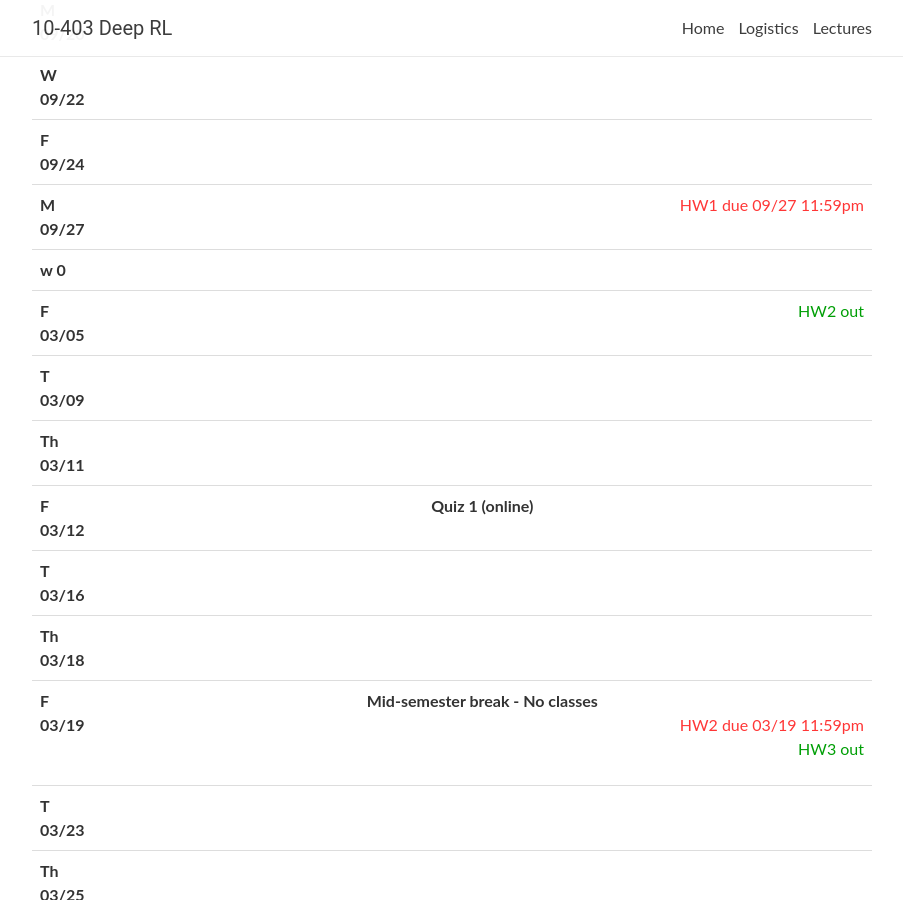
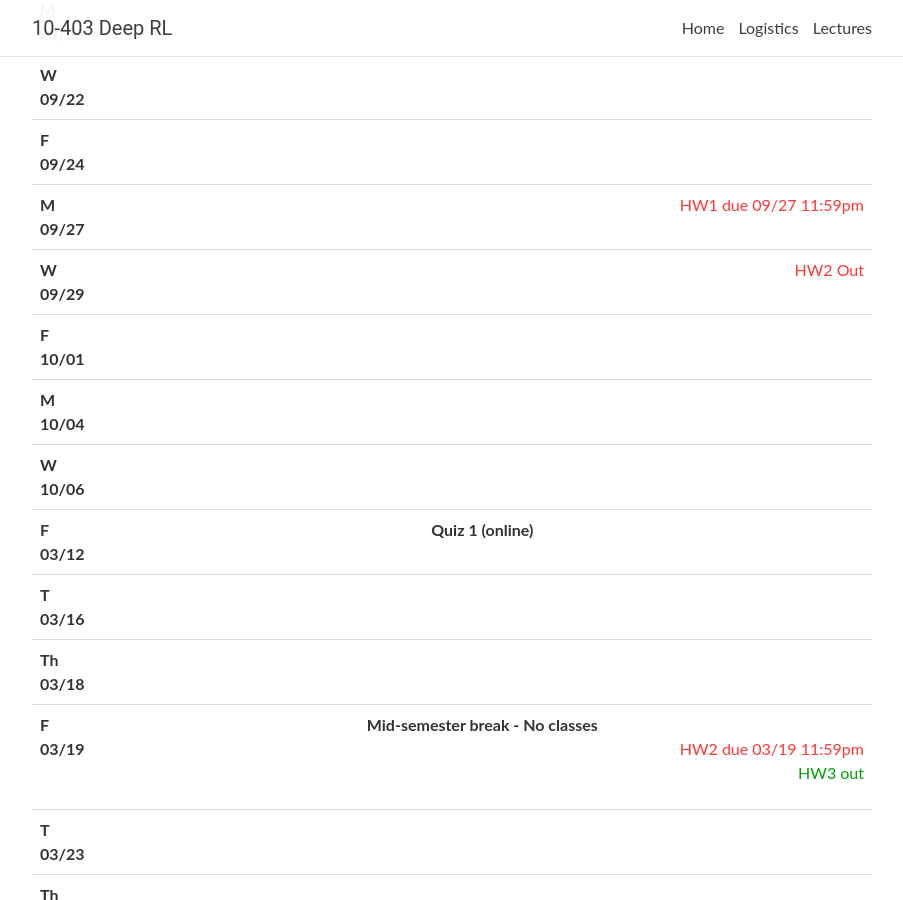
Before and after one commit to cmudeeprl/403website_s22, a Jekyll site: the page built from _pages/lectures.md, in a window 1280 px wide and 900 px high, scrolled down 809 px. Shown: the whole window, without its empty margins (188-1091 px from the left). Built offline with Jekyll 4.4.1, drawn with Linux system fonts in a browser that asks for light colours; nearby versions of some CDN libraries; comment, search, counter and statistics services are not loaded.

Commit message:
Updates to lectures

```diff
--- a/_data/lectures.yml
+++ b/_data/lectures.yml
@@ -228,54 +228,54 @@
   lecturer: Ruslan
   title: >
     <strong>Policy gradients, REINFORCE, Actor-Critic methods (cont.), Deterministic Policy gradient, re-parametrized PG </strong>
-  slides:
-  video:
+  # slides:
+  # video:
   readings:
     # - <a href="http://incompleteideas.net/book/RLbook2018.pdf" target="_blank">S & B Textbook</a>, Ch3, Ch4
     # - <a href="https://distill.pub/2019/paths-perspective-on-value-learning/" target="blank">The Path perspective on Value Learning </a> (blogpost)
   logistics: <span class="deadline">HW1 due 09/27 11:59pm</span>
 
-- date: w 0
+- date: W 09/29
+  lecturer: Katerina
+  title: >
+    <strong>Natural PG, PPO, TRPO</strong>
+  slides:
+  video:
+  readings:
+    # - <a href="http://incompleteideas.net/book/RLbook2018.pdf" target="_blank">S & B Textbook</a>, Ch5, Ch6
+  logistics: <span class="deadline">HW2 Out</span>
+
+- date: F 10/01
   lecturer:
-  title: >
-    <strong>Monte Carlo Learning and Temporal Difference Learning</strong>
-  slides: https://cmudeeprl.github.io/403_website/assets/lectures/s21/s21_lec9&10_MC_TD.pdf
-  video: https://scs.hosted.panopto.com/Panopto/Pages/Viewer.aspx?id=9978b80c-c003-4428-b64c-ace101196726
+  title:
+  recitation: >
+    <strong>Quiz 1 Review</strong>
+  slides:
+  video:
+  notes:
   readings:
-    - <a href="http://incompleteideas.net/book/RLbook2018.pdf" target="_blank">S & B Textbook</a>, Ch5, Ch6
   logistics:
 
-- date: F 03/05
-  lectuerer:
-  title:
-  recitation: >
-    <strong>A comparative overview of DP vs. MC vs. TD</strong>
-  slides: https://cmudeeprl.github.io/403_website/assets/lectures/s21/s21_rec5_DP&MC&TD.pdf
-  video: https://drive.google.com/file/d/1KzAQZlPrC0nNTPElVgjQyOwwZJq0dcJ3/view?usp=sharing
+- date: M 10/04
+  lecturer: Ruslan
+  title: >
+    <strong>Maximum Entropy RL, soft actor critic</strong>
+  slides:
+  video:
+  readings:
+    # - <a href="http://incompleteideas.net/book/RLbook2018.pdf" target="_blank">S & B Textbook</a>, Ch5, Ch6
+  logistics:
+
+- date: W 10/06
+  lecturer: Katerina
+  title: >
+    <strong>MCTS with prior knowledge</strong>
+  slides:
+  video:
   notes:
   readings:
-  logistics: <span class="event">HW2 out</span>
-
-- date: T 03/09
-  lecturer:
-  title: >
-    <strong>Monte Carlo Learning and Temporal Difference Learning (cont.)</strong>
-  slides: https://cmudeeprl.github.io/403_website/assets/lectures/s21/s21_lec9&10_MC_TD.pdf
-  video: https://scs.hosted.panopto.com/Panopto/Pages/Viewer.aspx?id=488d0291-03dd-4824-b7a8-ace601198a4b
-  readings:
-    - <a href="http://incompleteideas.net/book/RLbook2018.pdf" target="_blank">S & B Textbook</a>, Ch5, Ch6
-  logistics:
-
-- date: Th 03/11
-  lecturer:
-  title: >
-    <strong>Function approximation in prediction and control</strong>
-  slides: https://cmudeeprl.github.io/403_website/assets/lectures/s21/s21_lec11_functionapprox.pdf
-  video: https://scs.hosted.panopto.com/Panopto/Pages/Viewer.aspx?id=4155e12f-5af2-4fc8-bbc2-ace8011f4c0c
-  notes:
-  readings:
-    - <a href="http://incompleteideas.net/book/RLbook2018.pdf" target="_blank">S & B Textbook</a>, Ch6, Ch7 7.1-7.3
-    - Mnih et al. <a href="https://arxiv.org/pdf/1312.5602.pdf" target="_blank">Playing Atari with Deep Reinforcement Learning</a>
+    # - <a href="http://incompleteideas.net/book/RLbook2018.pdf" target="_blank">S & B Textbook</a>, Ch6, Ch7 7.1-7.3
+    # - Mnih et al. <a href="https://arxiv.org/pdf/1312.5602.pdf" target="_blank">Playing Atari with Deep Reinforcement Learning</a>
     # - Hasselt et al. <a href="https://arxiv.org/abs/1509.06461" target="_blank">Deep Reinforcement Learning with Double Q-learning</a>
     # - Shaul et al. <a href="https://arxiv.org/abs/1511.05952" target="_blank">Prioritized Experience Replay</a>
     # - Fujimoto et al. <a href="https://arxiv.org/abs/1812.02900" target="_blank">Off-Policy Deep Reinforcement Learning without Exploration</a>
```
